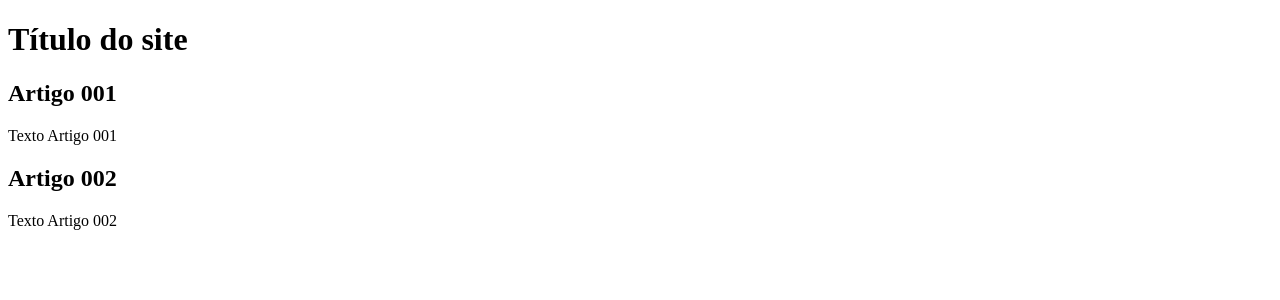
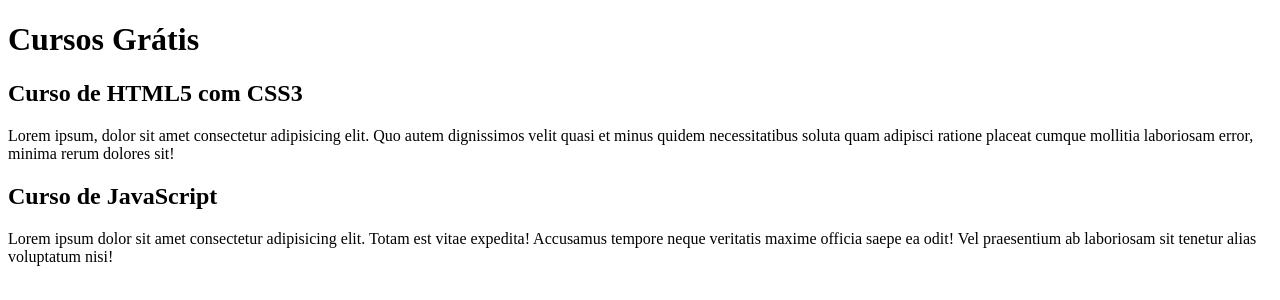
Before and after one commit to Ferigoti/Projeto-site, a plain HTML site: page index.html in a window 1280 px wide. Drawn offline with Linux system fonts and the light colour scheme.

Commit message:
comecei a escrever o conteúdo

```diff
--- a/index.html
+++ b/index.html
@@ -8,15 +8,15 @@
 <body>
     <main>
         <header>
-            <h1>Título do site</h1>
+            <h1>Cursos Grátis</h1>
         </header>
         <article>
-            <h2>Artigo 001</h2>
-            <p>Texto Artigo 001</p>
+            <h2>Curso de HTML5 com CSS3</h2>
+            <p>Lorem ipsum, dolor sit amet consectetur adipisicing elit. Quo autem dignissimos velit quasi et minus quidem necessitatibus soluta quam adipisci ratione placeat cumque mollitia laboriosam error, minima rerum dolores sit!</p>
         </article>
         <article>
-            <h2>Artigo 002</h2>
-            <p>Texto Artigo 002</p>
+            <h2>Curso de JavaScript</h2>
+            <p>Lorem ipsum dolor sit amet consectetur adipisicing elit. Totam est vitae expedita! Accusamus tempore neque veritatis maxime officia saepe ea odit! Vel praesentium ab laboriosam sit tenetur alias voluptatum nisi!</p>
         </article>
 
     </main>
```
